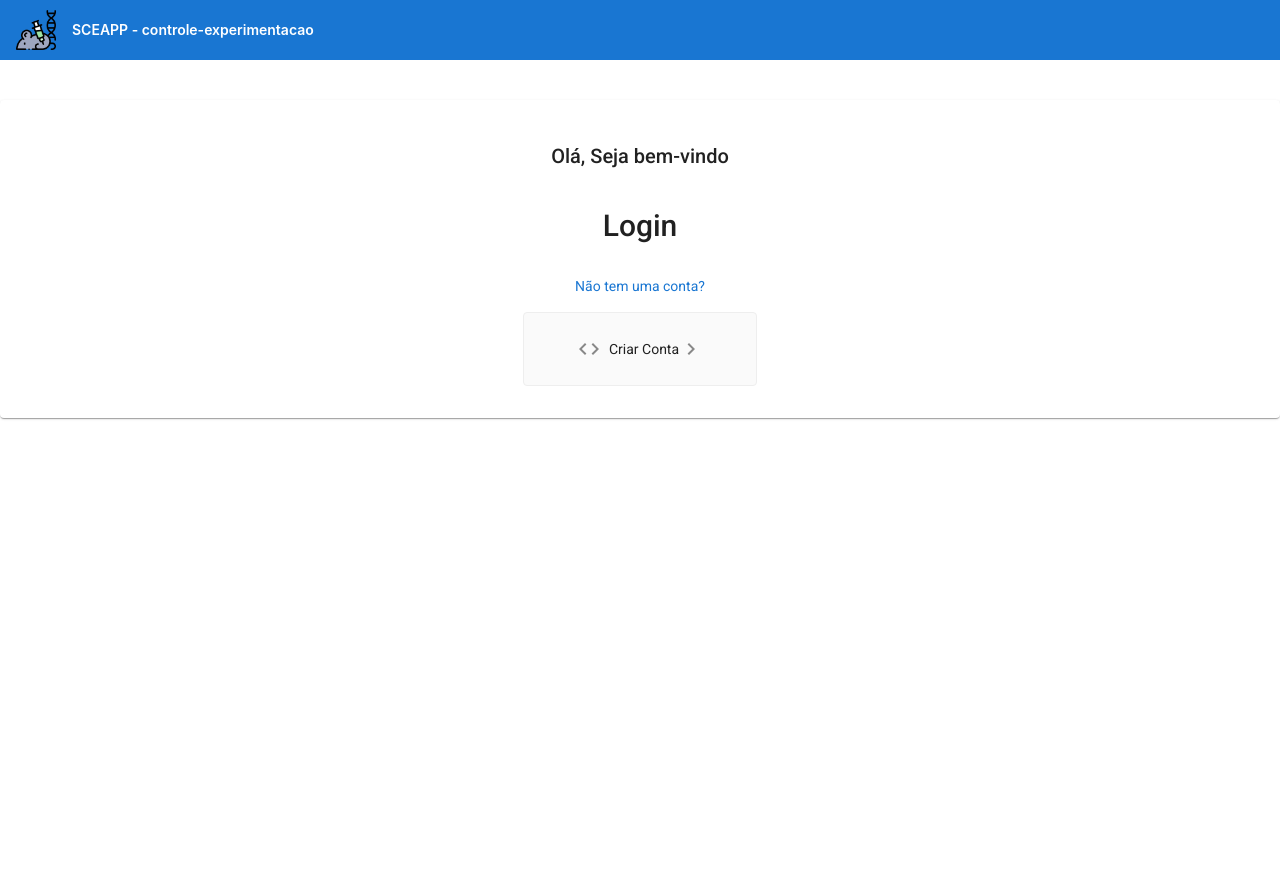
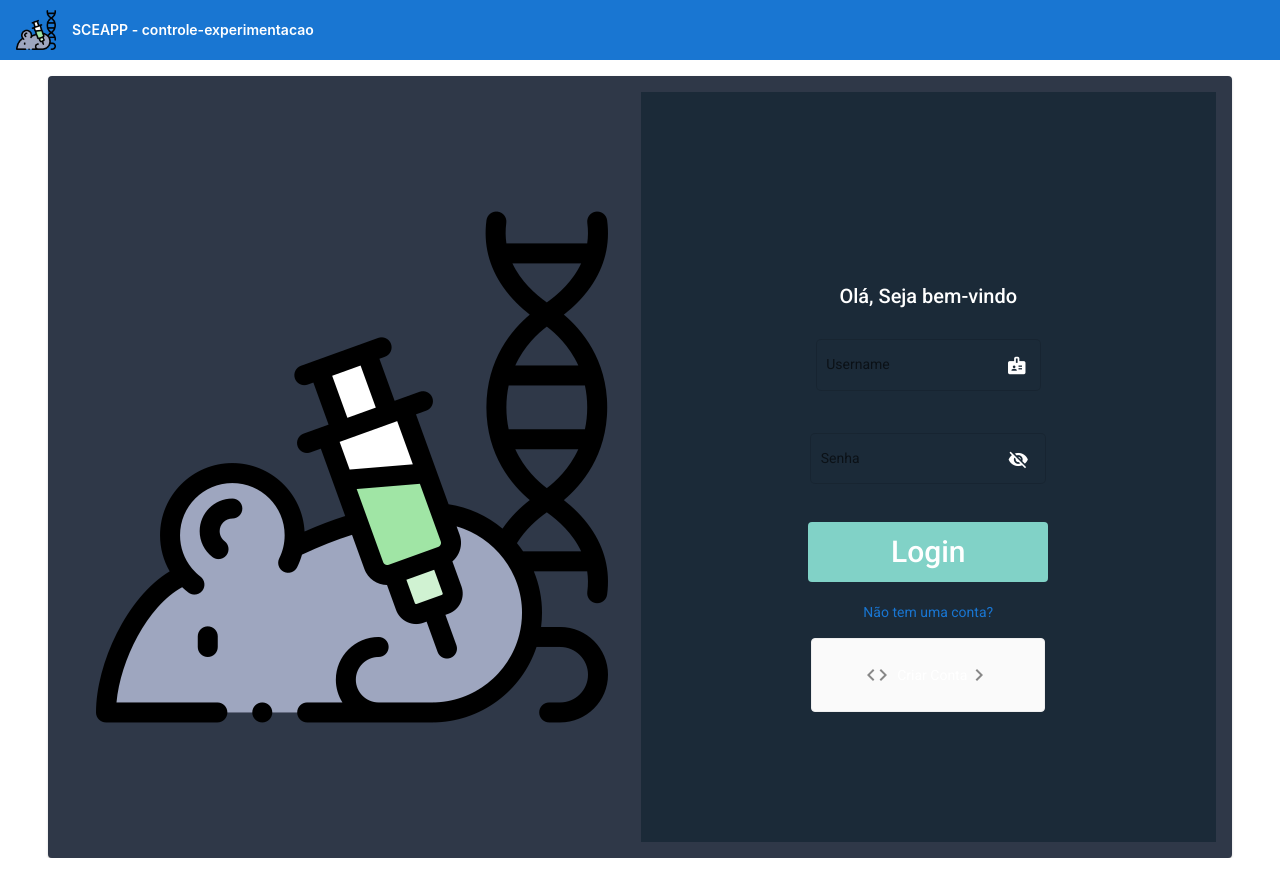
Before and after one commit to eduardojnr/Projeto-de-Engenharia, an Angular app in the folder controle-experimentacao/: page /login in a window 1280 px wide. Shown: the top 896 px of the page. After the commit the page ends 858 px from the top, so only its background shows below. Built offline with nearby package versions, Linux system fonts and the light colour scheme.

Commit message:
adicionando tela de login

```diff
--- a/controle-experimentacao/src/app/screens/login/login.component.html
+++ b/controle-experimentacao/src/app/screens/login/login.component.html
@@ -1,36 +1,56 @@
-<div>
+<div class="card-container">
 
   <mat-card class="login-card">
-    <mat-card-content>
-
-      <div class="content" role="main">
+    <mat-grid-list cols="2" rowHeight="750px">
+      <mat-grid-tile class="card-part-1">
+        <img src="../../../assets/icons/png/experiment.png">
+      </mat-grid-tile>
+      <mat-grid-tile><div class="content" role="main">
 
         <div class="card-container">
-
           <h2>
             Olá, Seja bem-vindo
           </h2>
-
         </div>
 
         <div class="card-container">
+          <mat-form-field appearance="outline">
+            <mat-label>
+              Username
+            </mat-label>
+            <input matInput placeholder="sam.porter">
+            <mat-icon matSuffix>badge</mat-icon>
+          </mat-form-field>
+        </div>
 
-          <button mat-button class="button-login">
+        <div class="card-container">
+          <mat-form-field appearance="outline">
+            <mat-label>
+              Senha
+            </mat-label>
+            <input matInput [type]="hide ? ' password ' : 'text' " >
+            <button mat-icon-button matSuffix (click)="hide = !hide" [attr.aria-label]="'Esconder senha'" [attr.aria-pressed]="hide">
+              <mat-icon>
+                {{ hide ? 'visibility_off' : 'visibility'}}
+              </mat-icon>
+            </button>
+          </mat-form-field>
+        </div>
+
+        <div class="card-container">
+          <button mat-button class="button-login" color="primary">
             Login
           </button>
-
         </div>
 
         <a>Não tem uma conta?</a>
 
         <div class="card-container">
-
           <a class="card" rel="noopener" [routerLink]="['/cadastro']" routerLinkActive="router-link-active" >
             <svg class="material-icons" xmlns="http://www.w3.org/2000/svg" width="24" height="24" viewBox="0 0 24 24"><path d="M9.4 16.6L4.8 12l4.6-4.6L8 6l-6 6 6 6 1.4-1.4zm5.2 0l4.6-4.6-4.6-4.6L16 6l6 6-6 6-1.4-1.4z"/></svg>
             <span>Criar Conta</span>
             <svg class="material-icons" xmlns="http://www.w3.org/2000/svg" width="24" height="24" viewBox="0 0 24 24"><path d="M10 6L8.59 7.41 13.17 12l-4.58 4.59L10 18l6-6z"/></svg>
           </a>
-
         </div>
 
         <!-- Links -->
@@ -74,8 +94,8 @@
           </a>
         </div> -->
 
-      </div>
-    </mat-card-content>
+      </div></mat-grid-tile>
+    </mat-grid-list>
   </mat-card>
 
 </div>
--- a/controle-experimentacao/src/app/screens/login/login.component.scss
+++ b/controle-experimentacao/src/app/screens/login/login.component.scss
@@ -1,5 +1,15 @@
 .login-card {
-  margin-top: 100px;
+  margin-top: 60px;
+  background-color: #2F3848;
+  width: 90%;
+}
+
+.card-part-1 {
+  background: #2F3848;
+}
+
+mat-grid-tile {
+  background: #1B2A38;
 }
 
 .button-login {
@@ -7,6 +17,8 @@
   width: 240px;
   height: 60px;
   margin-bottom: 20px;
+  color: white;
+  background-color: #81D2C7;
 }
 
 // css temporario
@@ -95,6 +107,7 @@ svg.material-icons:not(:last-child) {
   flex-wrap: wrap;
   justify-content: center;
   margin-top: 16px;
+  color: white;
 }
 
 .card {
--- a/controle-experimentacao/src/app/screens/login/login.component.ts
+++ b/controle-experimentacao/src/app/screens/login/login.component.ts
@@ -7,9 +7,13 @@ import { Component, OnInit } from '@angular/core';
 })
 export class LoginComponent implements OnInit {
 
+  hide = true;
+
   constructor() { }
 
   ngOnInit(): void {
   }
 
 }
+
+export class GridListOverviewExample {}
```
Also changed, not shown: controle-experimentacao/src/app/app.module.ts (+10 -1 lines).
